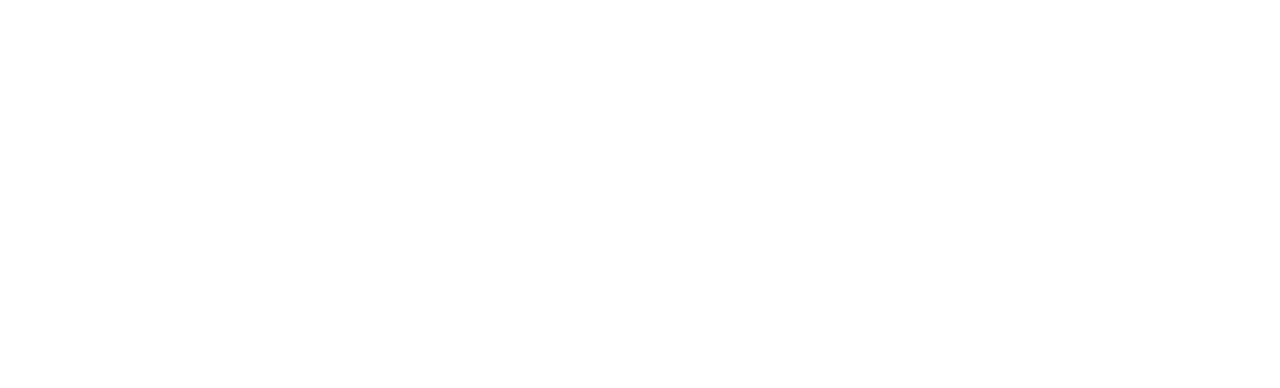
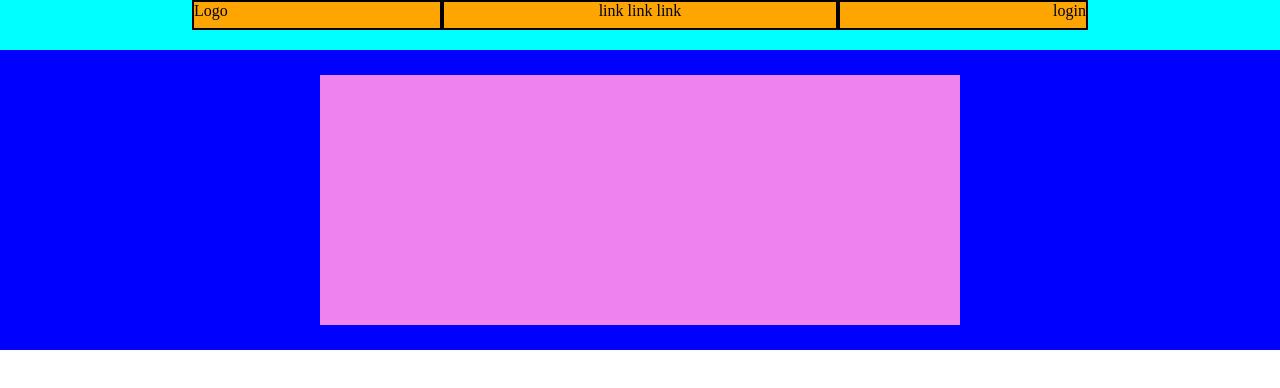
Before and after one commit to CosimoGiove/htmlcss-struttura-discord, a plain HTML site: page index.html in a window 1280 px wide. Drawn offline with Linux system fonts and the light colour scheme.

Commit message:
feat:header +  prima sezione

```diff
--- a/index.html
+++ b/index.html
@@ -7,7 +7,22 @@
     <link rel="stylesheet" href="style.css">
 </head>
 <body>
-
+      <!--inizio header-->
+    <header>
+        <div class="main-header debug">
+            <div class=" logo nav-debug">Logo</div>
+            <div class=" link nav-debug">link link link</div>
+            <div class=" login nav-debug">login</div>
+        </div>
+    </header>
+    <!--fine header-->
+    <!--inizio prima sezione-->
+    <section>
+        <div class="contenitorevuoto debug">
+            <div class="contenitore-interno debug"></div>
+        </div>
+    </section>
+    <!--fine prima sezione-->
 
 </body>
 </html>
--- a/style.css
+++ b/style.css
@@ -3,3 +3,66 @@ margin: 0;
 padding: 0;
 box-sizing: border-box;
 }
+/**debug**/
+.main-header.debug{
+background-color: orange;
+height: 30px;
+}
+.nav-debug{
+border:2px solid black
+}
+header{
+background-color: aqua;
+height:50px;
+}
+.contenitorevuoto.debug{
+height: 300px;
+background-color: blue;
+}
+.contenitorevuoto.debug{
+height: 300px;
+background-color: blue;
+}
+.contenitore-interno.debug{
+height: 250px;
+background-color: #ee82ee;
+}
+/**fine debug**/
+
+/**header**/
+header{
+display: flex;
+justify-content: center;
+}
+.main-header{
+display: flex;
+justify-content: space-between;
+width: 70%;
+}
+.logo{
+width: 250px;
+}
+
+.login{
+width: 250px;
+text-align: end;
+
+}
+.link{
+flex-grow: 1;
+text-align: center;
+flex-shrink: 0;
+}
+/**fine header**/
+/**prima sezione**/
+.contenitorevuoto{
+width: 100%;
+display: flex;
+align-items: center;
+justify-content: center;
+
+}
+
+.contenitore-interno{
+width: 50%;
+}
```
